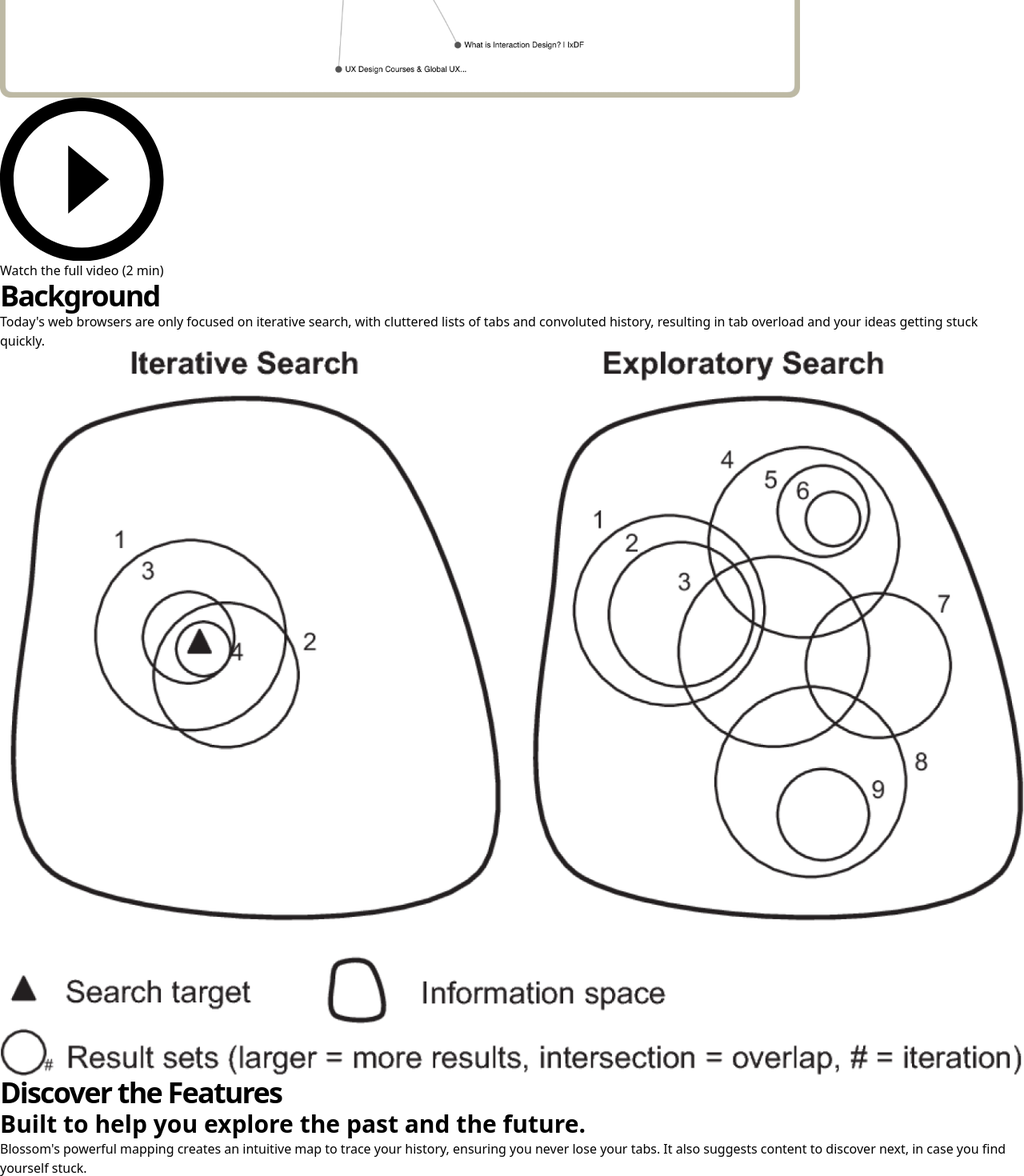
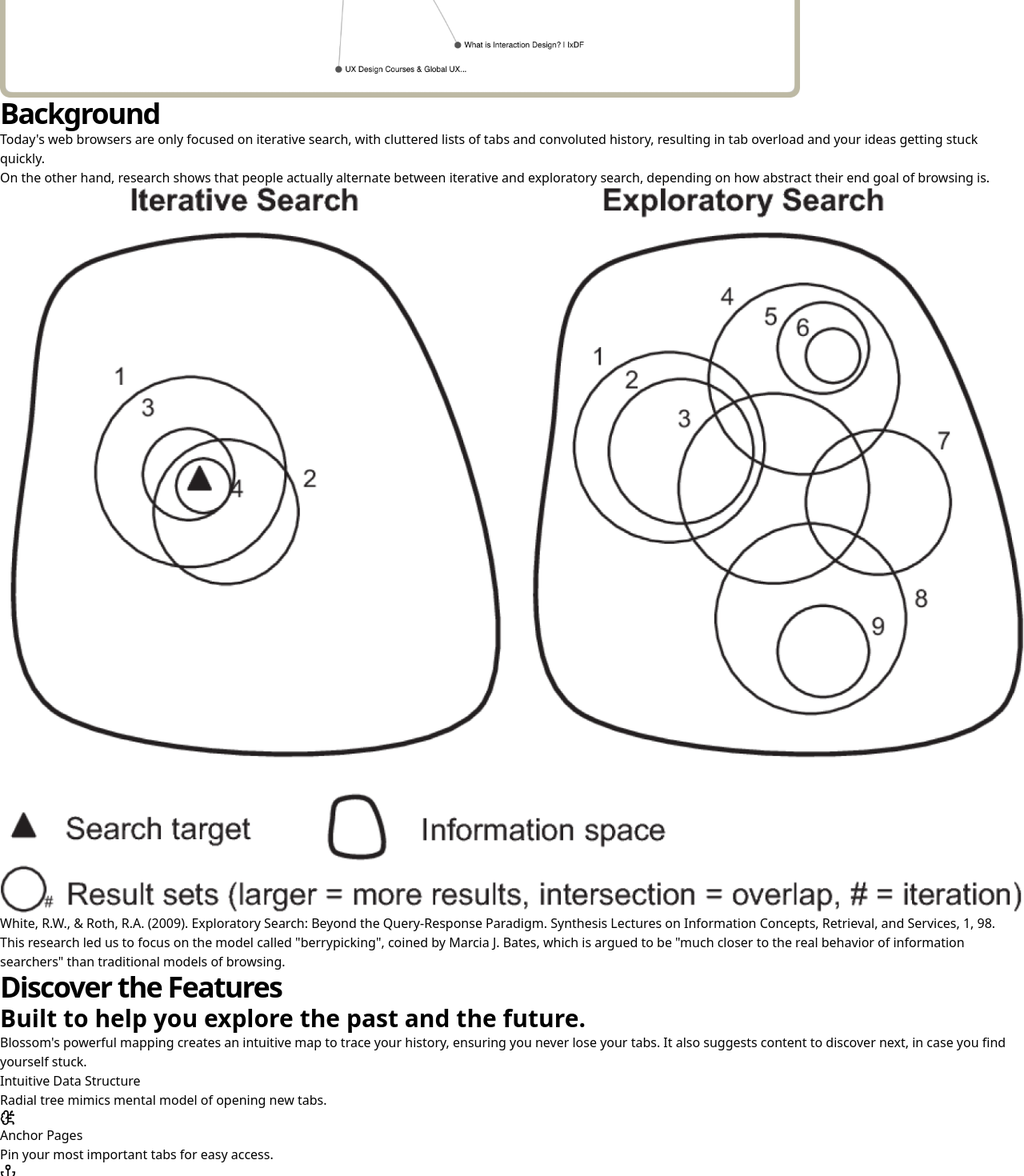
Before and after one commit to arjundewan/blossomWebsite, a React (Vite) app: page / in a window 1280 px wide. Shown: the part 2160-3630 px from the top of the page at 80% size. Built offline with nearby package versions, Linux system fonts and the light colour scheme.

Commit message:
add more content to background section

```diff
--- a/src/partials/Background.jsx
+++ b/src/partials/Background.jsx
@@ -14,7 +14,7 @@ function FeaturesBlocks() {
 			<div className="relative max-w-6xl mx-auto px-4 sm:px-6">
 				<div className="py-12 md:py-20">
 					{/* Section header */}
-					<div className="max-w-3xl mx-auto text-center pb-12 md:pb-20">
+					<div className="flex flex-col items-center max-w-3xl mx-auto text-center pb-12 md:pb-20">
 						<h2 className="h2 mb-4">Background</h2>
 						{/* Items */}
 						{/* <div className="max-w-sm mx-auto grid gap-6 md:grid-cols-2 lg:grid-cols-3 items-start md:max-w-2xl lg:max-w-none"></div> */}
@@ -23,9 +23,31 @@ function FeaturesBlocks() {
 							cluttered lists of tabs and convoluted history, resulting in tab
 							overload and your ideas getting stuck quickly.
 						</p>
-						<div className="flex w-[70%] justify-center p-4 border-[#BDB9A4] border-4 rounded-2xl">
+						<p className="text-xl text-gray-600 mt-4">
+							On the other hand, research shows that people actually alternate
+							between iterative and exploratory search, depending on how
+							abstract their end goal of browsing is.
+						</p>
+						<div className="flex w-[70%] justify-center p-4 mt-8 border-[#BDB9A4] border-4 rounded-2xl">
 							<img src={backgroundDiagram} className="w-full"></img>
 						</div>
+						<p className="text-xs w-[70%] text-gray-600 mt-2">
+							White, R.W., & Roth, R.A. (2009). Exploratory Search: Beyond the
+							Query-Response Paradigm. Synthesis Lectures on Information
+							Concepts, Retrieval, and Services, 1, 98.
+						</p>
+						<p className="text-xl text-gray-600 mt-12">
+							This research led us to focus on the model called{" "}
+							<a
+								className="underline font-semibold"
+								href="https://pages.gseis.ucla.edu/faculty/bates/berrypicking.html"
+							>
+								"berrypicking"
+							</a>
+							, coined by Marcia J. Bates, which is argued to be "much closer to
+							the real behavior of information searchers" than traditional
+							models of browsing.
+						</p>
 					</div>
 				</div>
 			</div>
--- a/src/partials/Footer.jsx
+++ b/src/partials/Footer.jsx
@@ -21,8 +21,9 @@ function Footer() {
 							in the{" "}
 							<a className="underline" href="http://dwig.lmc.gatech.edu/">
 								Digital World & Image Group
-							</a>
-							. All rights reserved.
+							</a>{" "}
+							under the mentorship of Professor Michael Nitsche. All rights
+							reserved.
 						</div>
 					</div>
 				</div>
--- a/src/partials/HeroHome.jsx
+++ b/src/partials/HeroHome.jsx
@@ -176,7 +176,7 @@ function HeroHome() {
 									</g>
 								</svg> */}
 							</div>
-							<button
+							{/* <button
 								className="absolute top-full flex items-center transform -translate-y-1/2 bg-black rounded-full font-medium group p-4 shadow-lg"
 								onClick={(e) => {
 									e.preventDefault();
@@ -196,7 +196,7 @@ function HeroHome() {
 								<span className="ml-3 text-white">
 									Watch the full video (2 min)
 								</span>
-							</button>
+							</button> */}
 						</div>
 
 						{/* Modal */}
```
